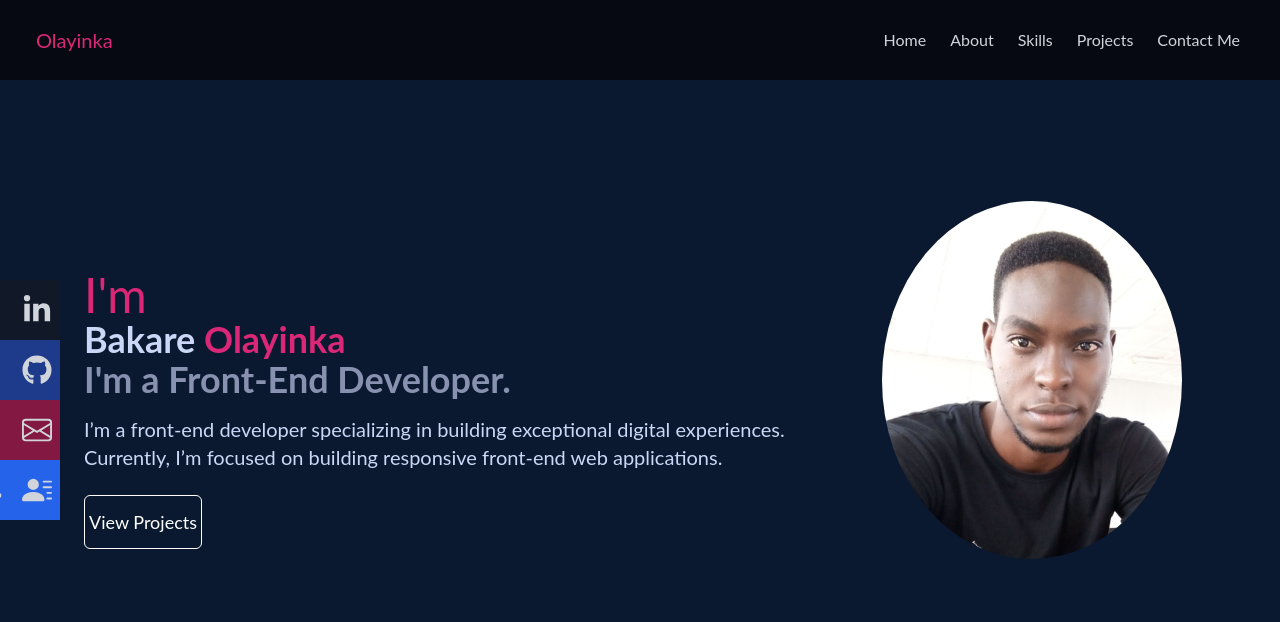
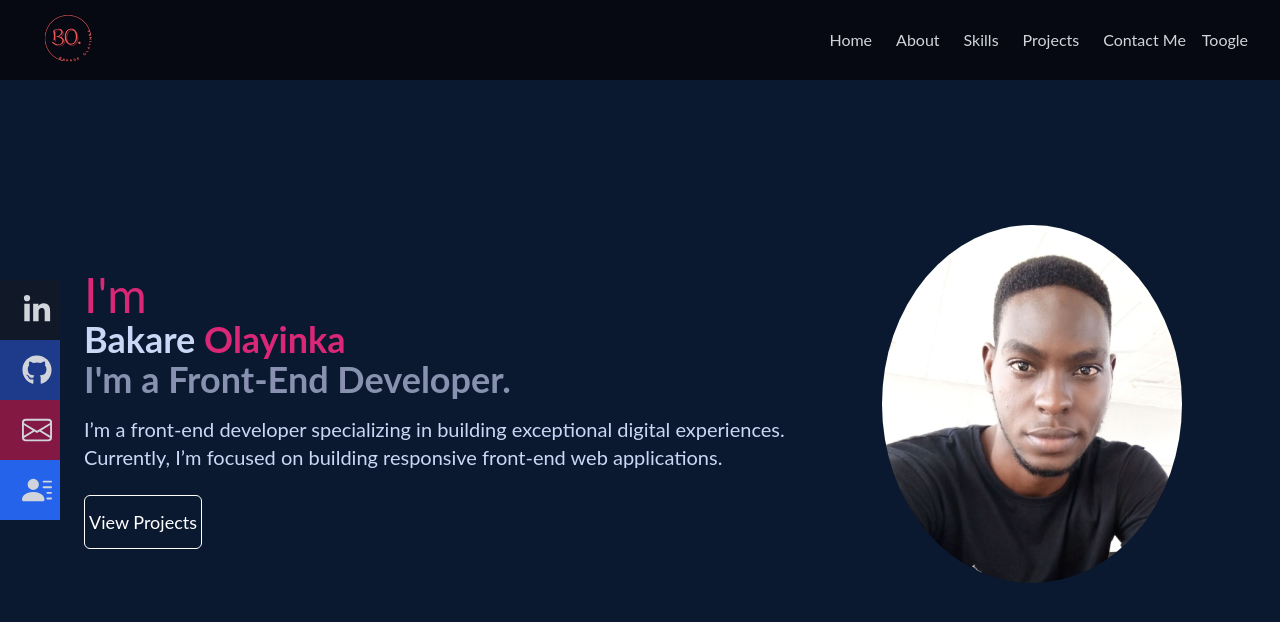
Before and after one commit to YhinkaDevOps/React-Portfolio, a React (Create React App) app: page / in a window 1280 px wide. Shown: the top 622 px of the page. Built offline with nearby package versions, Linux system fonts and the light colour scheme.

Commit message:
styling navbar

```diff
--- a/public/index.html
+++ b/public/index.html
@@ -9,16 +9,16 @@
       name="description"
       content="Bakare Olayinka - Portfolio"
     />
-    <link rel="apple-touch-icon" href="./yinka.jpg" />
+    <link rel="apple-touch-icon" href="./olayinka.jpg" />
     <!--
       manifest.json provides metadata used when your web app is installed on a
       user's mobile device or desktop. See https://developers.google.com/web/fundamentals/web-app-manifest/
     -->
-    <link rel="manifest" href="./yinka.jpg" />
+    <link rel="manifest" href="./olayinka.jpg" />
     <link rel="stylesheet" href="https://cdnjs.cloudflare.com/ajax/libs/font-awesome/6.2.0/css/all.min.css"
       integrity="sha512-xh6O/CkQoPOWDdYTDqeRdPCVd1SpvCA9XXcUnZS2FmJNp1coAFzvtCN9BmamE+4aHK8yyUHUSCcJHgXloTyT2A=="
       crossorigin="anonymous" referrerpolicy="no-referrer" />
-    <script src="https://kit.fontawesome.com/28cd60d26f.js" crossorigin="anonymous"></script>
+
     <!--
       Notice the use of %PUBLIC_URL% in the tags above.
       It will be replaced with the URL of the `public` folder during the build.
--- a/src/components/Footer.jsx
+++ b/src/components/Footer.jsx
@@ -13,8 +13,6 @@ const Footer = () => {
         <span className='text-gray-400 flex items-center justify-center text-center p-2 '>
           <i class="fas fa-copyright"></i> &nbsp;  2022 Bakare Olayinka. All Rights Reserved.
         </span>
-
-
     </div>
   )
 }
--- a/src/components/Home.js
+++ b/src/components/Home.js
@@ -32,7 +32,7 @@ const Home = () => {
             </a>
           </div>
         </div>
-          <div className='home-img mx-auto w-1/2 xs:mb-10 xl:ml-5 sm:w-[24%] md:w-[24%] lg:w-[24%] xl:w-[25%]  '>
+          <div className='home-img mx-auto w-1/2 xs:mb-10 xl:ml-5 sm:w-[24%] md:w-[24%] lg:w-[24%] xl:w-[25%] xl:mt-12  '>
             <img className=''  src={Yinkaimg} alt="" />
           </div>
        </div>
--- a/src/components/Navbar.js
+++ b/src/components/Navbar.js
@@ -3,23 +3,29 @@ import { FaTimes, FaBars, FaLinkedinIn, FaGithub } from 'react-icons/fa';
 import { BsFillPersonLinesFill, BsEnvelope } from 'react-icons/bs';
 import  { Link} from  'react-scroll'
 import resume from '../Olayinka_Resume.pdf';
+import Toogle from './Toogle';
+import Logo from "../image/olayinka.jpg"
 
 const Navbar = () => {
   const [nav, setNav] = useState(false)
   const handleClick = () => setNav(!nav)
   return (
     <div className='fixed w-full h-[80px] flex justify-between items-center px-4 bg-[#060911] text-gray-300 shadow-[1px 15px 17px -8px rgba(0,0,0,0.5)] ' >
-        <div className='mx-5'>
-            <button className='text-xl md:text-lg xl:text-xl 2xl:text-2xl text-pink-600 xs:text-xl hover:text-pink-400'><Link to= "home" smooth={true}  duration={500} >Olayinka</Link></button>
+        <div className='mx-5 '>
+            <button className='text-xl md:text-lg xl:text-xl 2xl:text-2xl text-pink-600 xs:text-xl hover:opacity-70'><Link to= "home" smooth={true}  duration={500} ><img className="h-[65px]" src={Logo} alt="logo" /></Link></button>
         </div>
 
           {/* Menu */}
           <ul className=' mx-4 hidden md:flex md:text-sm lg:text-base xl:text-base xl:space-x-2 2xl:text-lg 2xl:space-x-5'>
-            <li className='Menu_links '><Link  to="home" smooth={true}  duration={500}>Home</Link></li>
+            <li className='Menu_links'><Link  to="home" smooth={true}  duration={500}>Home</Link></li>
             <li className='Menu_links '><Link  to="about" smooth={true}  duration={500}>About</Link></li>
             <li className='Menu_links '><Link  to="skills" smooth={true}  duration={500}>Skills</Link></li>
             <li className='Menu_links '><Link  to="project" smooth={true}  duration={500}>Projects</Link></li>
             <li className='Menu_links '><Link  to="contact" smooth={true}  duration={500}>Contact Me</Link></li>
+            <div>
+              <Toogle/>
+            </div>
+
           </ul>
 
         {/* Hamburger */}
@@ -59,7 +65,7 @@ const Navbar = () => {
               <a className='flex justify-between items-center w-full text-gray-300 font-bold' href="mailto:yinkabakare30@gmail.com" target={"_blank"}>Email<BsEnvelope size={30}/></a>
             </li>
              <li className='w-[160px] h-[60px] flex justify-between items-center ml-[-100px] hover:ml-[-5px] duration-300 bg-blue-600'>
-              <a className='flex justify-between items-center w-full text-gray-300 font-bold' href={resume} download>Resume <i class="fa-solid fa-download"></i><BsFillPersonLinesFill size={30}/></a>
+              <a className='flex justify-between items-center w-full text-gray-300 font-bold' href={resume} download>Resume <BsFillPersonLinesFill size={30}/></a>
             </li>
           </ul>
         </div>
--- /dev/null
+++ b/src/components/Toogle.jsx
@@ -0,0 +1,9 @@
+import React from 'react'
+
+const Toogle = () => {
+  return (
+    <div>Toogle</div>
+  )
+}
+
+export default Toogle
--- a/src/index.css
+++ b/src/index.css
@@ -40,6 +40,7 @@ input, textarea{
 
 .Menu_links:hover{
     border-bottom: 1px solid rgb(233, 88, 112);
+    transition: 0.5s;
 }
 
 .social_icon:hover{
@@ -91,7 +92,6 @@ input, textarea{
 
 @media (max-width: 280px) {
  .description{
-
   line-height: 17px;
  }
 
```
Also changed, not shown: public/olayinka.jpg (added), src/image/olayinka.jpg (added).
